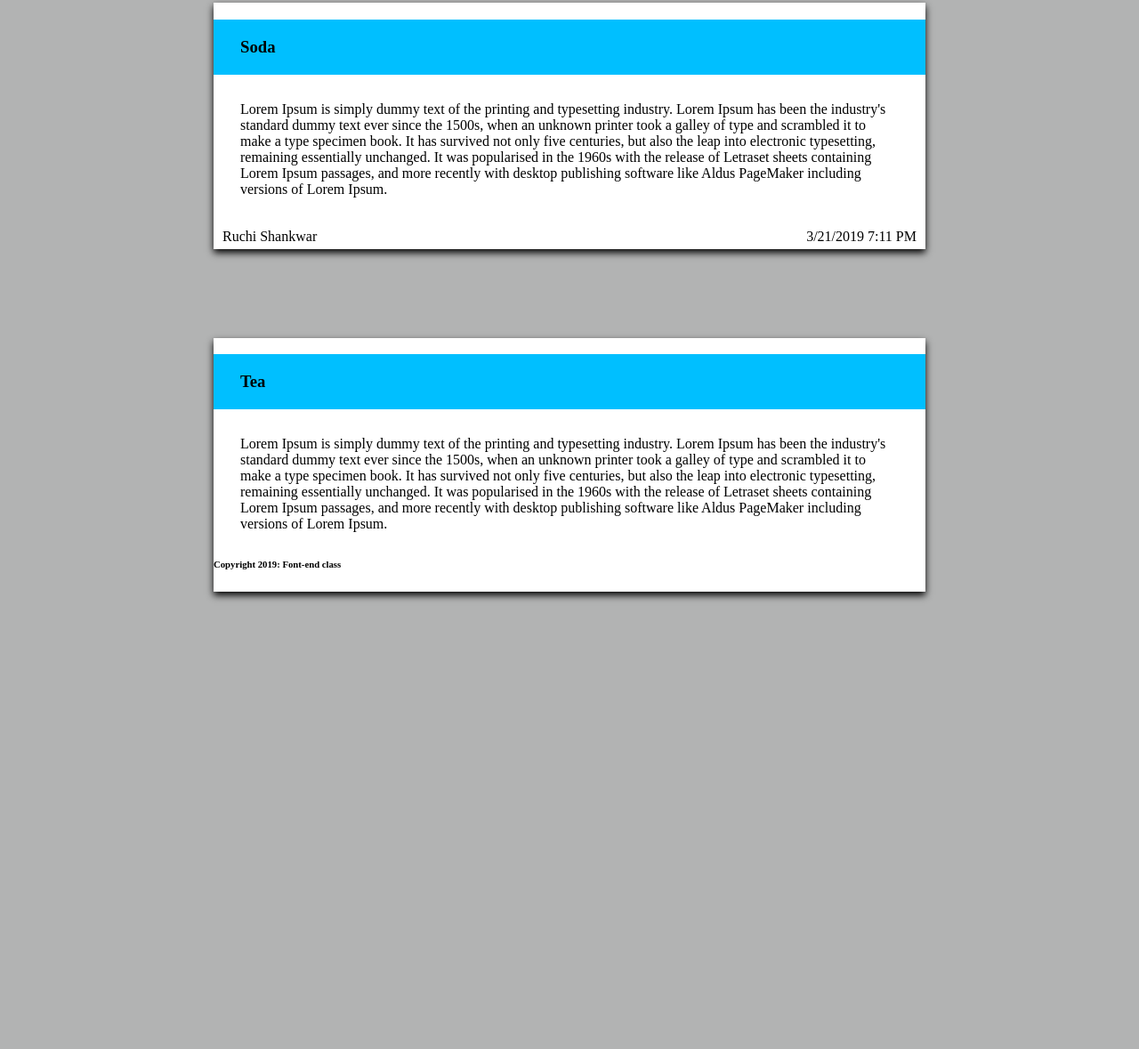
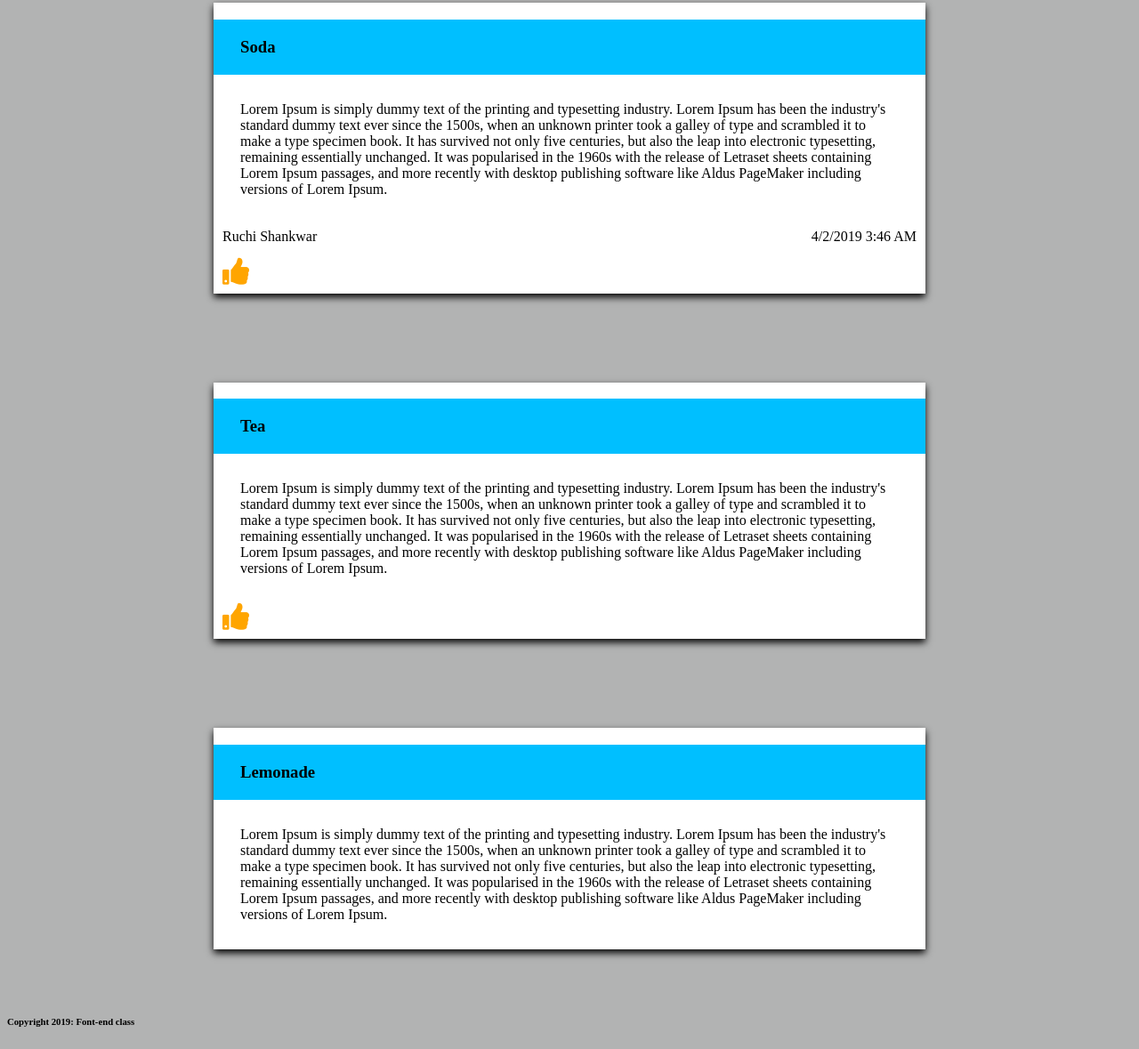
Before and after one commit to Ruchi2080/raddit, a plain HTML site: page drink.html in a window 1280 px wide. Shown: the part 277-1456 px from the top of the page at 89% size. Before the commit the page ends 1000 px from the top, so only its background shows below. Drawn offline with Linux system fonts and the light colour scheme.

Commit message:
modified files

```diff
--- a/Main.css
+++ b/Main.css
@@ -82,3 +82,17 @@ body{
         border: 1px solid black;
         padding: 10px;
     }
+
+    .thumbs-class {
+        margin: 10px;
+        color: grey;
+      }
+
+      .thumbs-class:hover {
+        cursor: grab;
+      }
+
+      .thumbs-liked {
+        color: gold;
+        font-size: 40px;
+      }
--- a/drink.html
+++ b/drink.html
@@ -37,9 +37,17 @@
               and more recently with desktop publishing software like Aldus PageMaker including
               versions of Lorem Ipsum.
             </p>
+
           <div class="blog-post-author">
             <span> Ruchi Shankwar </span>
-            <span> 3/21/2019 7:11 PM</span>
+            <span id="post-one" ></span>
+          </div>
+          <div class="thumbs-class">
+            <i
+            id="first-post-thumb"
+            class="fas fa-thumbs-up"
+            onclick="likePost(1)"
+            ></i>
           </div>
         </div>
 
@@ -53,7 +61,37 @@
               1960s with the release of Letraset sheets containing Lorem Ipsum passages,
               and more recently with desktop publishing software like Aldus PageMaker including
               versions of Lorem Ipsum.
-            </p>
+         </p>
+            <div class="thumbs-class">
+              <i
+              id="second-post-thumb"
+              class="fas fa-thumbs-up"
+              onclick="likePost(2)"
+              ></i>
+            </div>
+        </div>
+
+          <div class="blog-post">
+              <h3>Lemonade</h3>
+              <p> Lorem Ipsum is simply dummy text of the printing and typesetting industry.
+                  Lorem Ipsum has been the industry's standard dummy text ever since the 1500s,
+                  when an unknown printer took a galley of type and scrambled it to make a type
+                  specimen book. It has survived not only five centuries, but also the leap into
+                  electronic typesetting, remaining essentially unchanged. It was popularised in the
+                  1960s with the release of Letraset sheets containing Lorem Ipsum passages,
+                  and more recently with desktop publishing software like Aldus PageMaker including
+                  versions of Lorem Ipsum.
+                </p>
+          </div>
+
+        </div>
+
+          <footer>
           <h6>Copyright 2019: Font-end class</h6>
-          </body>
+          </footer>
+
+          <script src="myscript.js"></script>
+
+        </body>
+
 </html>
```
Also changed, not shown: cars.html (+8 -3 lines), create.html (line endings or trailing spaces).
